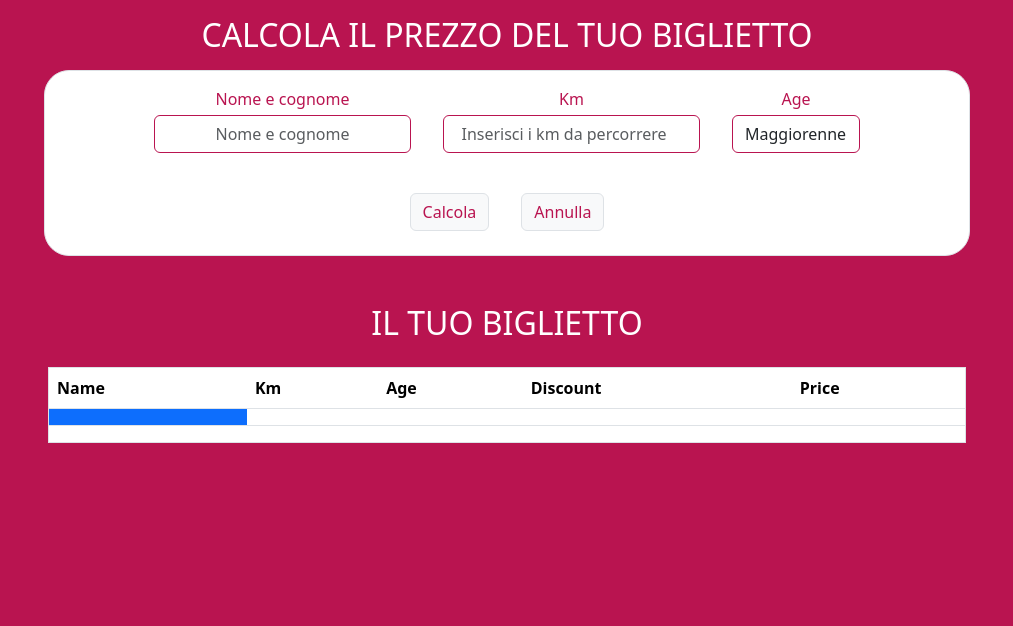
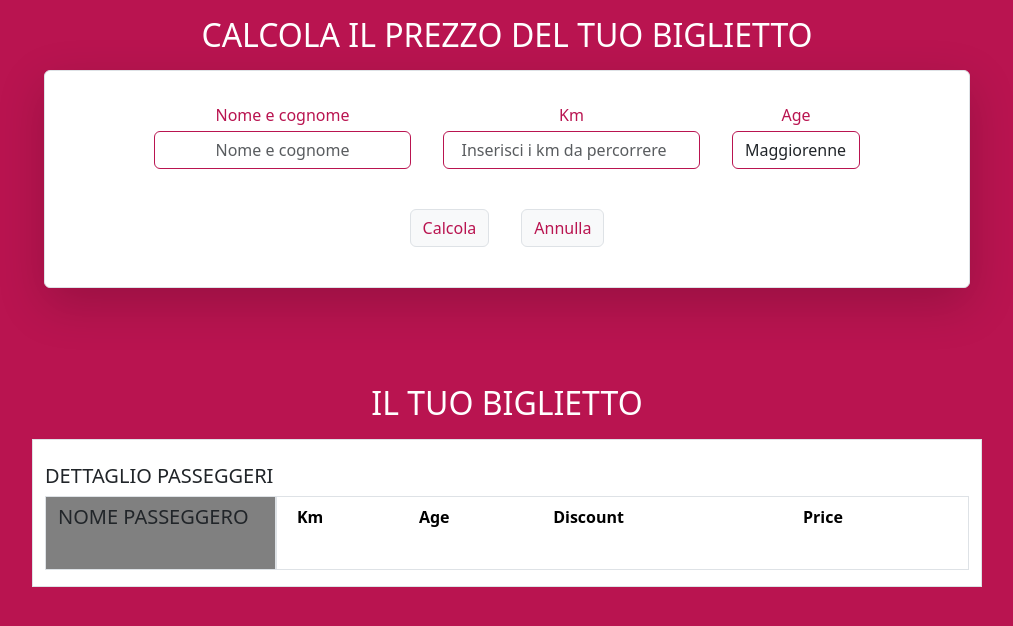
Before and after one commit to andreathepa/js-biglietto-treno-form, a plain HTML site: page index.html in a window 1280 px wide. Shown: the whole page, without its empty margins (133-1146 px from the left). Drawn offline with nearby package versions, Linux system fonts and the light colour scheme.

Commit message:
STYLE Il tuo biglietto

```diff
--- a/css/style.css
+++ b/css/style.css
@@ -24,3 +24,12 @@ body{
 .border_col{
     border: 1px solid #B91450;
 }
+
+
+.grey-back{
+    background-color: grey;
+}
+
+.col-bl{
+    color: black;
+}
--- a/index.html
+++ b/index.html
@@ -24,7 +24,7 @@
         <div class="container">
             <div class="row justify-content-center">
                 <div class="col-10">
-                    <div class="content radius bg-white mt-2 border">
+                    <div class="content radius bg-white mt-2 border shadow-lg p-3 mb-5 rounded">
                         <div class="d-flex justify-content-center text-center">
                             <div class="form-group p-3">
                                 <label for="" class="control-label mb-1 text-b">Nome e cognome</label>
@@ -63,14 +63,27 @@
         </div>
 
 
-        <div class="container">
+
+
+
+        <div class="container mt-2">
             <div class="row justify-content-center">
-                <div class="col-10 p-3">
-                    <div class="content bg-white border">
-                        <table class="table">
+                <div class="col-10 border bg-white">
+                    <div class="content">
+                        <div class="mt-4"><h5>DETTAGLIO PASSEGGERI</h5></div>
+
+                        <div class="container mb-3">
+                            <div class="row justify-content-center">
+                                <div class="col border grey-back">
+                                    <div class="content mt-2">
+                                        <h5>NOME PASSEGGERO</h4>
+                                        <div id="show-name" class="text-white"></div>
+                                    </div>
+                                </div>
+                                <div class="col-9 border">
+                                    <table class="table table-borderless">
                                         <thead>
-                                <tr class="h-75">
-                                    <th>Name</th>
+                                            <tr>
                                                 <th>Km</th>
                                                 <th>Age</th>
                                                 <th>Discount</th>
@@ -78,8 +91,7 @@
                                             </tr>
                                         </thead>
                                         <tbody>
-                                <tr class="h-75">
-                                    <th class="bg-primary"><span id="show-name"></span></th>
+                                            <tr>
                                                 <th><span id="show-km"></span></th>
                                                 <th><span id="show-age"></span></th>
                                                 <th><span id="show-discount"></span></th>
@@ -87,6 +99,9 @@
                                             </tr>
                                         </tbody>
                                     </table>
+                                </div>
+                            </div>
+                        </div>
                     </div>
                 </div>
             </div>
```
Lines whose indentation alone changed are shown as unchanged.
